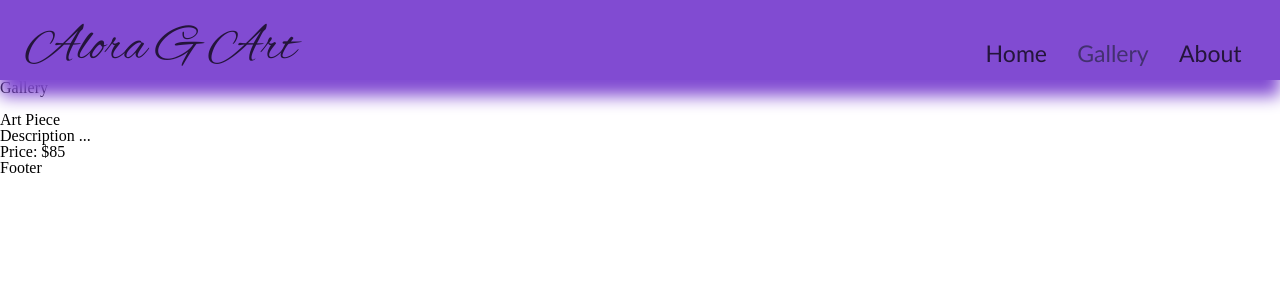
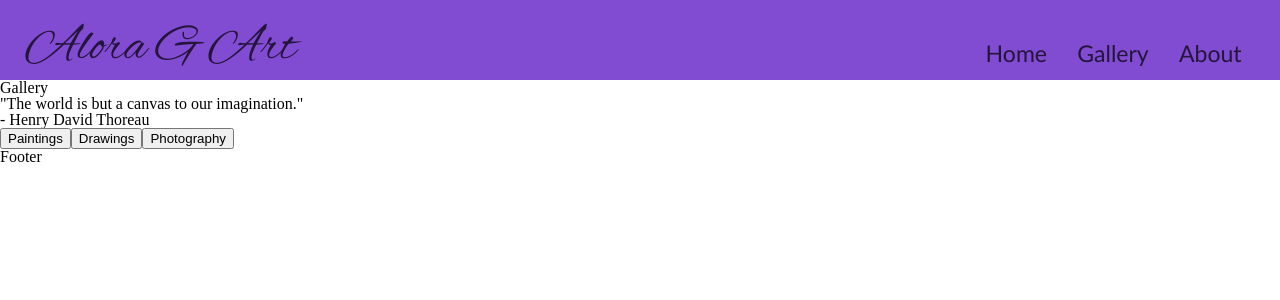
Before and after one commit to sticktyiss/ag-art, a React (Create React App) app: page /gallery in a window 1280 px wide. Shown: the top 300 px of the page. Built offline with nearby package versions, Linux system fonts and the light colour scheme.

Commit message:
Added dynamic loading of gallery items.

```diff
--- /dev/null
+++ b/src/components/Drawings.jsx
@@ -0,0 +1,19 @@
+import React from "react";
+import './css/ArtCard.module.css'
+
+const Drawings = () => {
+  return (
+    <div>
+      <ul>
+        <li>
+          <img />
+          <h3>Drawing</h3>
+          <p>Description ...</p>
+          <h4>Price: $25</h4>
+        </li>
+      </ul>
+    </div>
+  );
+};
+
+export default Drawings;
--- a/src/components/Gallery.jsx
+++ b/src/components/Gallery.jsx
@@ -1,21 +1,41 @@
-import React from 'react'
-import classes from './css/Gallery.module.css'
+import React from "react";
+import classes from "./css/Gallery.module.css";
+import { NavLink } from "react-router-dom";
+import { useState } from "react";
 // import ArtPieceCard from './ArtPieceCard' TODO: This will be for when different hosting is figured out besides gh pages.
+import Paintings from './Paintings'
+import Drawings from './Drawings'
+import Photography from './Photography'
 
 const Gallery = () => {
+  const [galleryItems, setGalleryItems] = useState('')
+
+  const scroll = () => window.scrollTo(0, 0);
+
   return (
     <div className={classes.main}>
       <h2>Gallery</h2>
-      <ul>
-        <li>
-          <img />
-          <h3>Art Piece</h3>
-          <p>Description ...</p>
-          <h4>Price: $85</h4>
-        </li>
-      </ul>
+      <h3>"The world is but a canvas to our imagination."<br/>- Henry David Thoreau</h3>
+      <nav>
+        <button onClick={() => setGalleryItems('paintings')}>
+          Paintings
+        </button>
+        <button onClick={() => setGalleryItems('drawings')}>
+          Drawings
+        </button>
+        <button onClick={() => setGalleryItems('photography')}>
+          Photography
+        </button>
+      </nav>
+      {galleryItems === 'paintings' ?
+      <Paintings />
+      : galleryItems === 'drawings' ?
+      <Drawings />
+      : galleryItems === 'photography' ?
+      <Photography />
+    : ('')}
     </div>
-  )
-}
+  );
+};
 
-export default Gallery
+export default Gallery;
--- a/src/components/Header.jsx
+++ b/src/components/Header.jsx
@@ -9,11 +9,11 @@ import logo from "../images/agart-zoomed.jpg";
 const Header = () => {
   const navigate = useNavigate();
 
-  const [dropDownMenu, setDropDownMenu] = useState(false);
+  const [showMenu, setShowMenu] = useState(false);
 
   const styleActiveLink = ({ isActive }) => {
     return {
-      color: isActive ? "#433070" : "#24153b", //TODO: Style this out
+      color: isActive ? "#24153b" : "#24153b", //TODO: Style this out
     };
   };
 
@@ -27,9 +27,24 @@ const Header = () => {
         <NavLink style={styleActiveLink} to="/" onClick={scroll}>
           Home
         </NavLink>
-        <NavLink style={styleActiveLink} to="gallery" onClick={scroll}>
+        <NavLink style={styleActiveLink} to='gallery' onClick={() => setShowMenu(!showMenu)}>
           Gallery
         </NavLink>
+        {/* {showMenu ? (
+          <div className="dropDownMenu">
+            <NavLink to="paintings" onClick={scroll}>
+              Paintings
+            </NavLink>
+            <NavLink to="Drawings" onClick={scroll}>
+              Drawings
+            </NavLink>
+            <NavLink to="photography" onClick={scroll}>
+              Photography
+            </NavLink>
+          </div>
+        ) : (
+          ""
+        )} */}
         <NavLink style={styleActiveLink} to="about" onClick={scroll}>
           About
         </NavLink>
--- /dev/null
+++ b/src/components/Paintings.jsx
@@ -0,0 +1,19 @@
+import React from "react";
+import './css/ArtCard.module.css'
+
+const Paintings = () => {
+  return (
+    <div>
+      <ul>
+        <li>
+          <img />
+          <h3>Painting</h3>
+          <p>Description ...</p>
+          <h4>Price: $85</h4>
+        </li>
+      </ul>
+    </div>
+  );
+};
+
+export default Paintings;
--- /dev/null
+++ b/src/components/Photography.jsx
@@ -0,0 +1,19 @@
+import React from "react";
+import './css/ArtCard.module.css'
+
+const Photography = () => {
+  return (
+    <div>
+      <ul>
+        <li>
+          <img />
+          <h3>Photo print</h3>
+          <p>Description ...</p>
+          <h4>Price: $15</h4>
+        </li>
+      </ul>
+    </div>
+  );
+};
+
+export default Photography;
--- a/src/components/css/Header.module.css
+++ b/src/components/css/Header.module.css
@@ -3,8 +3,8 @@
   color: #24153b;
   min-height: 10vh;
   height: 6vw;
-  width: 100%;
-  box-shadow: 0px 2vh 2vh #814bd2;
+  /* width: 100%; */
+  /* box-shadow: 0px 30px 10px #814bd2; */
   display: flex;
   flex-direction: row;
   align-items: center;
@@ -42,3 +42,8 @@
   font-size: 1.8vw;
   font-family:'Gill Sans', 'Gill Sans MT', Calibri, 'Trebuchet MS', sans-serif;
 }
+.header .dropDownMenu a {
+  text-decoration: none;
+  color: #24153b;
+  font-size: 10vw;
+}
```
Also changed, not shown: src/components/ArtPieceCard.jsx (deleted, +0 -9 lines), src/components/css/ArtCard.module.css (added).
